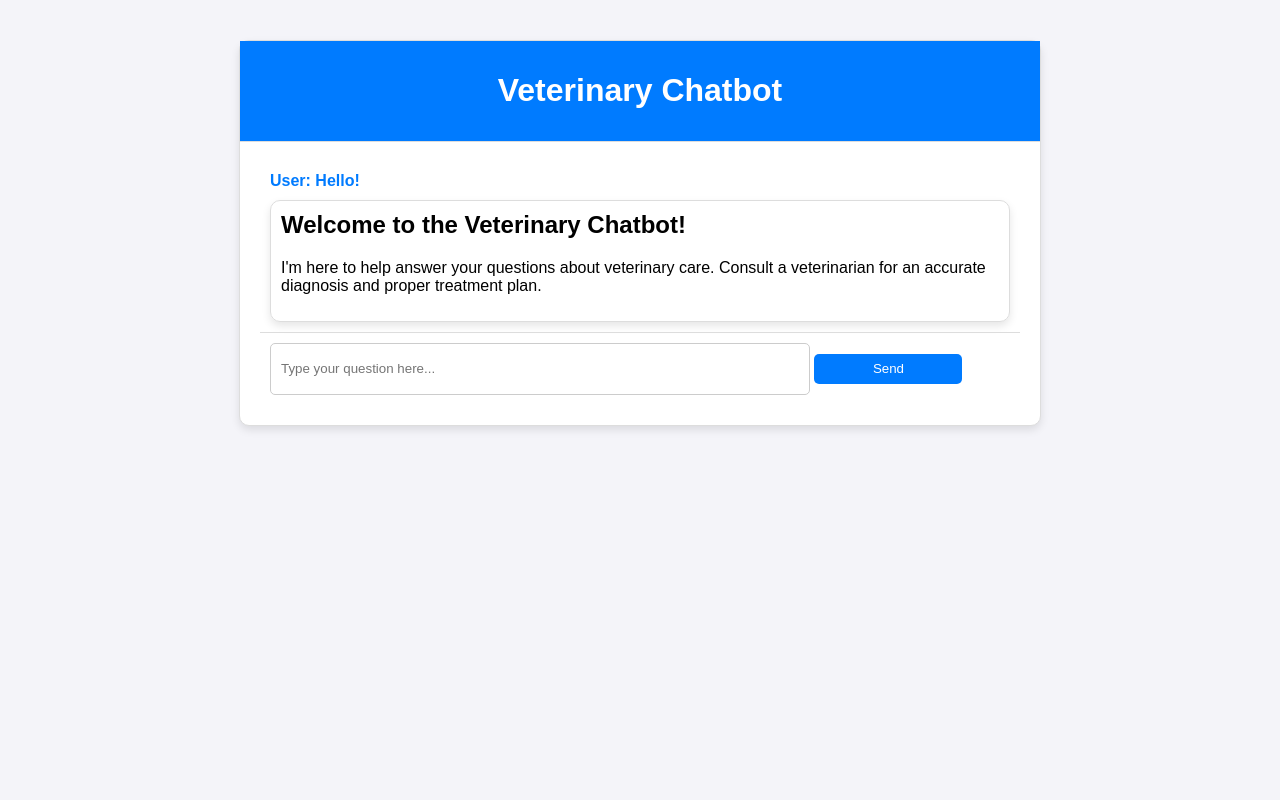
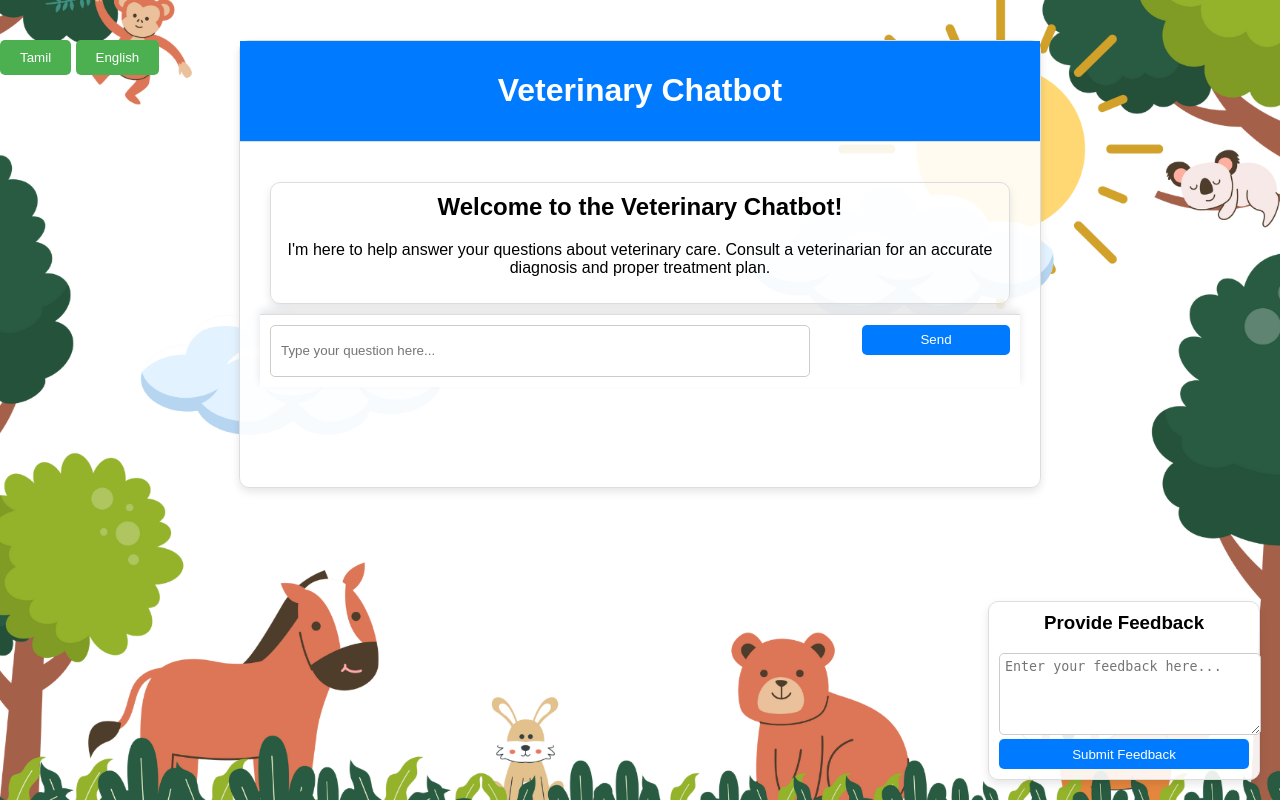
Before and after one commit to Niju-2004/Rag-Vector-DB, a Flask app: page / in a window 1280 px wide. Run offline with Flask 3, Linux system fonts and the light colour scheme; parts of the project's set-up code (start-up, migrations or seed data) failed here and were passed over.

Commit message:
separate css, js, html
new interface with BG photo, with Tamil, English capability, and with feedback section

```diff
--- a/src/app.py
+++ b/src/app.py
@@ -1,46 +1,78 @@
 from flask import Flask, render_template, request, jsonify
-import model  # Import your model.py script
+import model
+import logging
+import socket
+import asyncio
+from datetime import datetime
 
 app = Flask(__name__)
 
-# Route to display the webpage (index.html)
+logging.basicConfig(level=logging.INFO)
+
+# Dictionary to store translations
+translations = {
+    'en': {
+        'welcome_message': 'Welcome to the Veterinary Chatbot!',
+        'chatbot_description': "I'm here to help answer your questions about veterinary care. Consult a veterinarian for an accurate diagnosis and proper treatment plan."
+    },
+    'ta': {
+        'welcome_message': 'கால்நடை மருத்துவ அரட்டைப் பெட்டிக்கு வருக!',
+        'chatbot_description': 'கால்நடை பராமரிப்பு பற்றிய உங்கள் கேள்விகளுக்கு பதிலளிக்க நான் இங்கே இருக்கிறேன். துல்லியமான நோயறிதல் மற்றும் சரியான சிகிச்சை திட்டத்திற்கு ஒரு கால்நடை மருத்துவரை அணுகவும்.'
+    }
+}
+
 @app.route('/')
 def home():
     return render_template('index.html')
 
-# Route to handle user queries
-# Route to handle user queries
 @app.route('/ask', methods=['POST'])
 def ask():
     try:
-        data = request.json  # Fetch JSON data from the request
-        user_query = data.get('query')  # Safely extract the 'query' field
-
+        data = request.json
+        user_query = data.get('query')
         if not user_query:
             return jsonify({'response': "No query provided!"}), 400
-
-        # Check if the query is the same as the previous one
         if hasattr(ask, 'previous_query') and ask.previous_query == user_query:
             return jsonify({'response': "Please enter a new query!"}), 400
-
-        # Store the current query as the previous query
         ask.previous_query = user_query
-
-        # Initialize the model and process the query
         sentence_model, content, index = model.initialize_system()
-        response = model.query_system(user_query, sentence_model, index, content)
-
+        response = asyncio.run(model.query_system(user_query, sentence_model, index, content))
         return jsonify({'response': {'title': '', 'causes': '', 'treatment': response}})
     except Exception as e:
-        # Handle unexpected errors
-        return jsonify({'error': f"An error occurred: {str(e)}"}), 500
+        logging.error(f"Error processing query: {e}")
+        return jsonify({'response': f"An error occurred: {str(e)}"}), 500
+
+@app.route('/feedback', methods=['POST'])
+def feedback():
+    try:
+        data = request.json
+        feedback = data.get('feedback')
+        if not feedback:
+            return jsonify({'success': False, 'message': "No feedback provided!"}), 400
+
+        # Get the current date and time
+        current_timestamp = datetime.now().strftime("%Y-%m-%d %H:%M:%S")
+
+        # Store the feedback with the current timestamp
+        with open('feedback.txt', 'a') as f:
+            f.write(f"{current_timestamp}: {feedback}\n")
+
+        return jsonify({'success': True, 'message': "Feedback submitted successfully!"})
+    except Exception as e:
+        logging.error(f"Error processing feedback: {e}")
+        return jsonify({'success': False, 'message': f"An error occurred: {str(e)}"}), 500
+
+@app.route('/translations', methods=['GET'])
+def get_translations():
+    language = request.args.get('language')
+    return jsonify(translations.get(language, {}))
 
 if __name__ == '__main__':
-    port = 343  # Define the port for the application
-    import socket
+    port = 343
     s = socket.socket(socket.AF_INET, socket.SOCK_DGRAM)
     s.connect(("8.8.8.8", 80))
     ip = s.getsockname()[0]
     s.close()
+    logging.info(f"The app is running on http://{ip}:{port}")
     print(f"The app is running on http://{ip}:{port}")
     app.run(debug=True, host="0.0.0.0", port=port)
--- /dev/null
+++ b/src/static/scripts.js
@@ -0,0 +1,184 @@
+document.addEventListener('DOMContentLoaded', () => {
+    const messageContainer = document.getElementById('message-container');
+    const userInput = document.getElementById('user-input');
+    const sendButton = document.getElementById('send-button');
+    const feedbackInput = document.getElementById('feedback-input');
+    const feedbackButton = document.getElementById('feedback-button');
+    const langToggle = document.getElementById('lang-toggle');
+    const chatHeaderTitle = document.getElementById('chat-header-title');
+
+    let currentLanguage = 'en';
+
+    const greetings = {
+        "hello": "Hello! How can I assist you today?",
+        "hi": "Hi there! How can I help you?",
+        "good morning": "Good morning! How can I assist you today?",
+        "good afternoon": "Good afternoon! How can I help you?",
+        "good evening": "Good evening! How can I assist you today?",
+        "good night": "Good night! If you have any more questions, feel free to ask tomorrow.",
+        "thank you": "You're welcome! If you have any more questions, feel free to ask.",
+        "thanks": "You're welcome! If you have any more questions, feel free to ask.",
+        "ok" : "Yes, I'm always here to assit you"
+    };
+
+    const tamilGreetings = {
+        "வணக்கம்": "வணக்கம்! என்னால் எப்படி உதவ முடியும்?",
+        "ஹலோ": "ஹலோ! நான் உங்களுக்கு எப்படி உதவ முடியும்?",
+        "நலம்": "நலம்! நான் உங்களுக்கு எப்படி உதவ முடியும்?",
+    };
+
+    langToggle.addEventListener('click', () => {
+        // Toggle the language
+        if (currentLanguage === 'en') {
+            currentLanguage = 'ta';
+            langToggle.textContent = 'English';
+            // Translate the UI to Tamil
+            translateUITamil();
+        } else {
+            currentLanguage = 'en';
+            langToggle.textContent = 'Tamil';
+            // Translate the UI to English
+            translateUIEnglish();
+        }
+    });
+
+    function translateUITamil() {
+        // Translate the UI elements to Tamil
+        chatHeaderTitle.textContent = 'வேளாண் சாட்போட்';
+        userInput.placeholder = 'உங்கள் கேள்வியை இங்கே எழுதவும்...';
+        sendButton.textContent = 'அனுப்பு';
+        feedbackInput.placeholder = 'உங்கள் கருத்துக்களை இங்கே எழுதவும்...';
+        feedbackButton.textContent = 'சமர்ப்பிக்கவும்';
+    }
+
+    function translateUIEnglish() {
+        // Translate the UI elements to English
+        chatHeaderTitle.textContent = 'Veterinary Chatbot';
+        userInput.placeholder = 'Type your question here...';
+        sendButton.textContent = 'Send';
+        feedbackInput.placeholder = 'Enter your feedback here...';
+        feedbackButton.textContent = 'Submit Feedback';
+    }
+});
+
+document.getElementById('send-button').addEventListener('click', async () => {
+    const userInput = document.getElementById('user-input');
+    const messageContainer = document.getElementById('message-container');
+    const langToggle = document.getElementById('lang-toggle');
+
+    let currentLanguage = 'en';
+    if (langToggle.textContent === 'English') {
+        currentLanguage = 'ta';
+    }
+
+    const greetings = {
+        "hello": "Hello! How can I assist you today?",
+        "hi": "Hi there! How can I help you?",
+        "good morning": "Good morning! How can I assist you today?",
+        "good afternoon": "Good afternoon! How can I help you?",
+        "good evening": "Good evening! How can I assist you today?",
+        "good night": "Good night! If you have any more questions, feel free to ask tomorrow.",
+        "thank you": "You're welcome! If you have any more questions, feel free to ask.",
+        "thanks": "You're welcome! If you have any more questions, feel free to ask.",
+        "ok" : "Yes, I'm always here to assit you"
+    };
+
+    const tamilGreetings = {
+        "வணக்கம்": "வணக்கம்! என்னால் எப்படி உதவ முடியும்?",
+        "ஹலோ": "ஹலோ! நான் உங்களுக்கு எப்படி உதவ முடியும்?",
+        "நலம்": "நலம்! நான் உங்களுக்கு எப்படி உதவ முடியும்?",
+    };
+
+    const userQuery = userInput.value.trim().toLowerCase();
+    if (!userQuery) {
+        alert('Please enter a query!');
+        return;
+    }
+
+    const userQueryDiv = document.createElement('div');
+    userQueryDiv.className = 'user-query';
+    userQueryDiv.innerText = `User: ${userQuery}`;
+    messageContainer.appendChild(userQueryDiv);
+
+    let chatbotResponse;
+
+    try {
+        // Check for predefined greetings
+        if (currentLanguage === 'ta') {
+            if (tamilGreetings[userQuery]) {
+                chatbotResponse = tamilGreetings[userQuery];
+            } else {
+                // Send query to the backend for processing
+                const response = await fetch('/ask', {
+                    method: 'POST',
+                    headers: {
+                        'Content-Type': 'application/json',
+                    },
+                    body: JSON.stringify({ query: userQuery }),
+                });
+
+                const data = await response.json();
+                chatbotResponse = data.response.treatment;
+            }
+        } else {
+            if (greetings[userQuery]) {
+                chatbotResponse = greetings[userQuery];
+            } else {
+                // Send query to the backend for processing
+                const response = await fetch('/ask', {
+                    method: 'POST',
+                    headers: {
+                        'Content-Type': 'application/json',
+                    },
+                    body: JSON.stringify({ query: userQuery }),
+                });
+
+                const data = await response.json();
+                chatbotResponse = data.response.treatment;
+            }
+        }
+
+        const responseDiv = document.createElement('div');
+        responseDiv.className = 'chatbot-response';
+        responseDiv.innerHTML = chatbotResponse
+            .replace(/\*\*(.*?)\*\*/g, '<b>$1</b>')
+            .replace(/\n/g, '<br>');
+        messageContainer.appendChild(responseDiv);
+
+        userInput.value = '';
+    } catch (error) {
+        console.error('Error:', error);
+        alert('Failed to process your query. Please try again.');
+    }
+});
+
+document.getElementById('feedback-button').addEventListener('click', async () => {
+    const feedbackInput = document.getElementById('feedback-input');
+
+    const feedback = feedbackInput.value.trim();
+    if (!feedback) {
+        alert('Please enter your feedback!');
+        return;
+    }
+
+    try {
+        const response = await fetch('/feedback', {
+            method: 'POST',
+            headers: {
+                'Content-Type': 'application/json',
+            },
+            body: JSON.stringify({ feedback: feedback }),
+        });
+
+        const data = await response.json();
+        if (data.success) {
+            alert('Thank you for your feedback!');
+            feedbackInput.value = '';
+        } else {
+            alert('Failed to submit feedback. Please try again.');
+        }
+    } catch (error) {
+        console.error('Error:', error);
+        alert('Failed to submit feedback. Please try again.');
+    }
+});
--- /dev/null
+++ b/src/static/styles.css
@@ -0,0 +1,150 @@
+body {
+    font-family: Arial, sans-serif;
+    margin: 0;
+    padding: 0;
+    background-color: #f4f4f9;
+    background-image: url('../static/Untitled design.png'); /* Adjust the path as necessary */
+    background-size: cover; /* Ensures the image covers the entire background */
+    background-position: center; /* Centers the image */
+    background-repeat: no-repeat; /* Prevents the image from repeating */
+    background-attachment: fixed; /* Keeps the background image fixed */
+}
+
+.chat-container {
+    width: 80%;
+    max-width: 800px;
+    margin: 40px auto;
+    background-color: rgba(255, 255, 255, 0.9); /* Slightly transparent background for better readability */
+    border: 1px solid #ddd;
+    border-radius: 10px;
+    box-shadow: 0 4px 8px rgba(0, 0, 0, 0.1);
+    padding-bottom: 80px; /* Add padding to the bottom to account for the fixed feedback container */
+}
+
+.chat-header {
+    position: sticky;
+    top: 0;
+    background-color: #007bff;
+    color: #fff;
+    padding: 10px;
+    border-bottom: 1px solid #ddd;
+    text-align: center;
+}
+
+.lang-toggle-button {
+    background-color: #4CAF50;
+    color: #fff;
+    padding: 10px 20px;
+    border: none;
+    border-radius: 5px;
+    cursor: pointer;
+}
+
+.lang-toggle-button:hover {
+    background-color: #3e8e41;
+}
+
+.chat-body {
+    padding: 20px;
+    max-height: calc(100vh - 200px); /* Adjust the max height to account for the fixed feedback container */
+    overflow-y: auto; /* Enable scrolling within the chat body */
+}
+
+.message-container {
+    padding: 10px;
+}
+
+.input-container {
+    padding: 10px;
+    border-top: 1px solid #ddd;
+    position: sticky;
+    bottom: 0;
+    background-color: rgba(255, 255, 255, 0.9); /* Slightly transparent background for better readability */
+    width: calc(100% - 20px); /* Adjust the width to account for padding */
+    box-shadow: 0 -4px 8px rgba(0, 0, 0, 0.1); /* Add a shadow to the input container */
+    display: flex;
+    justify-content: space-between;
+}
+
+#user-input {
+    width: 70%;
+    height: 30px;
+    padding: 10px;
+    border: 1px solid #ccc;
+    border-radius: 5px;
+}
+
+#send-button {
+    width: 20%;
+    height: 30px;
+    background-color: #007bff;
+    color: #fff;
+    border: none;
+    border-radius: 5px;
+    cursor: pointer;
+}
+
+#send-button:hover {
+    background-color: #0056b3;
+}
+
+.user-query {
+    font-weight: bold;
+    color: #007bff;
+}
+
+.chatbot-response {
+    margin-top: 10px;
+    padding: 10px;
+    border: 1px solid #ddd;
+    border-radius: 10px;
+    box-shadow: 0 4px 8px rgba(0, 0, 0, 0.1);
+}
+
+.chatbot-response h2 {
+    margin-top: 0;
+}
+
+.feedback-container {
+    position: fixed;
+    bottom: 20px;
+    right: 20px;
+    width: 250px;
+    padding: 10px;
+    border: 1px solid #ddd;
+    border-radius: 10px;
+    background-color: rgba(255, 255, 255, 0.9); /* Slightly transparent background for better readability */
+    box-shadow: 0 4px 8px rgba(0, 0, 0, 0.1);
+    z-index: 1000; /* Ensure the feedback container is above other elements */
+    text-align: center;
+}
+
+.feedback-container h3 {
+    margin-top: 0;
+}
+
+.feedback-container textarea {
+    width: 100%;
+    height: 70px;
+    padding: 5px;
+    border: 1px solid #ccc;
+    border-radius: 5px;
+}
+
+.feedback-container button {
+    width: 100%;
+    height: 30px;
+    background-color: #007bff;
+    color: #fff;
+    border: none;
+    border-radius: 5px;
+    cursor: pointer;
+}
+
+.feedback-container button:hover {
+    background-color: #0056b3;
+}
+
+.language-switcher {
+    position: absolute;
+}
--- a/src/templates/index.html
+++ b/src/templates/index.html
@@ -4,99 +4,23 @@
     <meta charset="UTF-8">
     <meta name="viewport" content="width=device-width, initial-scale=1.0">
     <title>Veterinary Chatbot</title>
-    <style>
-        body {
-            font-family: Arial, sans-serif;
-            margin: 0;
-            padding: 0;
-            background-color: #f4f4f9;
-        }
-
-        .chat-container {
-            width: 80%;
-            max-width: 800px;
-            margin: 40px auto; /* Add this line to center the container */
-            background-color: #fff;
-            border: 1px solid #ddd;
-            border-radius: 10px;
-            box-shadow: 0 4px 8px rgba(0, 0, 0, 0.1);
-        }
-
-        .chat-header {
-            position: sticky;
-            top: 0;
-            background-color: #007bff;
-            color: #fff;
-            padding: 10px;
-            border-bottom: 1px solid #ddd;
-            text-align: center; /* Add this line to center the header text */
-        }
-
-        .chat-body {
-            padding: 20px;
-        }
-
-        .message-container {
-            padding: 10px;
-        }
-
-        .input-container {
-            padding: 10px;
-            border-top: 1px solid #ddd;
-        }
-
-        #user-input {
-            width: 70%;
-            height: 30px;
-            padding: 10px;
-            border: 1px solid #ccc;
-            border-radius: 5px;
-        }
-
-        #send-button {
-            width: 20%;
-            height: 30px;
-            background-color: #007bff;
-            color: #fff;
-            border: none;
-            border-radius: 5px;
-            cursor: pointer;
-        }
-
-        #send-button:hover {
-            background-color: #0056b3;
-        }
-
-        .user-query {
-            font-weight: bold;
-            color: #007bff;
-        }
-
-        .chatbot-response {
-            margin-top: 10px;
-            padding: 10px;
-            border: 1px solid #ddd;
-            border-radius: 10px;
-            box-shadow: 0 4px 8px rgba(0, 0, 0, 0.1);
-        }
-
-        .chatbot-response h2 {
-            margin-top: 0;
-        }
-    </style>
+    <link rel="stylesheet" href="{{ url_for('static', filename='styles.css') }}">
 </head>
 <body>
+    <div class="language-switcher">
+        <button id="lang-toggle" class="lang-toggle-button">Tamil</button>
+        <button id="lang-toggle-en" class="lang-toggle-button">English</button>
+    </div>
     <div class="chat-container">
         <div class="chat-header">
-            <h1>Veterinary Chatbot</h1>
+            <h1 id="chat-header-title" style="text-align:center;">Veterinary Chatbot</h1>
         </div>
         <div class="chat-body">
             <div class="message-container" id="message-container">
-                <!-- Messages will be displayed here -->
-                <div class="user-query">User: Hello!</div>
+                <div class="user-query"></div>
                 <div class="chatbot-response">
-                    <h2>Welcome to the Veterinary Chatbot!</h2>
-                    <p>I'm here to help answer your questions about veterinary care. Consult a veterinarian for an accurate diagnosis and proper treatment plan.</p>
+                    <h2 id="welcome-message" style="text-align:center;">Welcome to the Veterinary Chatbot!</h2>
+                    <p id="chatbot-description" style="text-align:center;">I'm here to help answer your questions about veterinary care. Consult a veterinarian for an accurate diagnosis and proper treatment plan.</p>
                 </div>
             </div>
             <div class="input-container">
@@ -105,47 +29,11 @@
             </div>
         </div>
     </div>
-    <script>
-        const messageContainer = document.getElementById('message-container');
-        const userInput = document.getElementById('user-input');
-        const sendButton = document.getElementById('send-button');
-
-        sendButton.addEventListener('click', async () => {
-            const userQuery = userInput.value.trim();
-            if (!userQuery) {
-                alert('Please enter a query!');
-                return;
-            }
-
-            // Display user query
-            const userQueryDiv = document.createElement('div');
-            userQueryDiv.className = 'user-query';
-            userQueryDiv.innerText = `User: ${userQuery}`;
-            messageContainer.appendChild(userQueryDiv);
-
-            // Send query to the backend
-            const response = await fetch('/ask', {
-                method: 'POST',
-                headers: {
-                    'Content-Type': 'application/json',
-                },
-                body: JSON.stringify({ query: userQuery }),
-            });
-
-            const data = await response.json();
-            const chatbotResponse = data.response.treatment;
-
-            // Display chatbot response
-            const responseDiv = document.createElement('div');
-            responseDiv.className = 'chatbot-response';
-            responseDiv.innerHTML = chatbotResponse
-              .replace(/\*\*(.*?)\*\*/g, '<b>$1</b>') // Convert **text** to <b>text</b>
-              .replace(/\n/g, '<br>'); // Convert newline characters to HTML line breaks
-            messageContainer.appendChild(responseDiv);
-
-            // Clear user input field
-            userInput.value = '';
-        });
-    </script>
+    <div class="feedback-container">
+        <h3 style="text-align:center;">Provide Feedback</h3>
+        <textarea id="feedback-input" placeholder="Enter your feedback here..."></textarea>
+        <button id="feedback-button" style="margin:auto;display:block;">Submit Feedback</button>
+    </div>
+    <script src="{{ url_for('static', filename='scripts.js') }}"></script>
 </body>
 </html>
```
Also changed, not shown: DB_Storage/content.json (+9 -5 lines), src/feedback.txt (added, +15 -0 lines), src/model.py (+42 -44 lines), src/vectorDB.py (+15 -18 lines), src/static/Untitled design.png (added), 5 other files.
